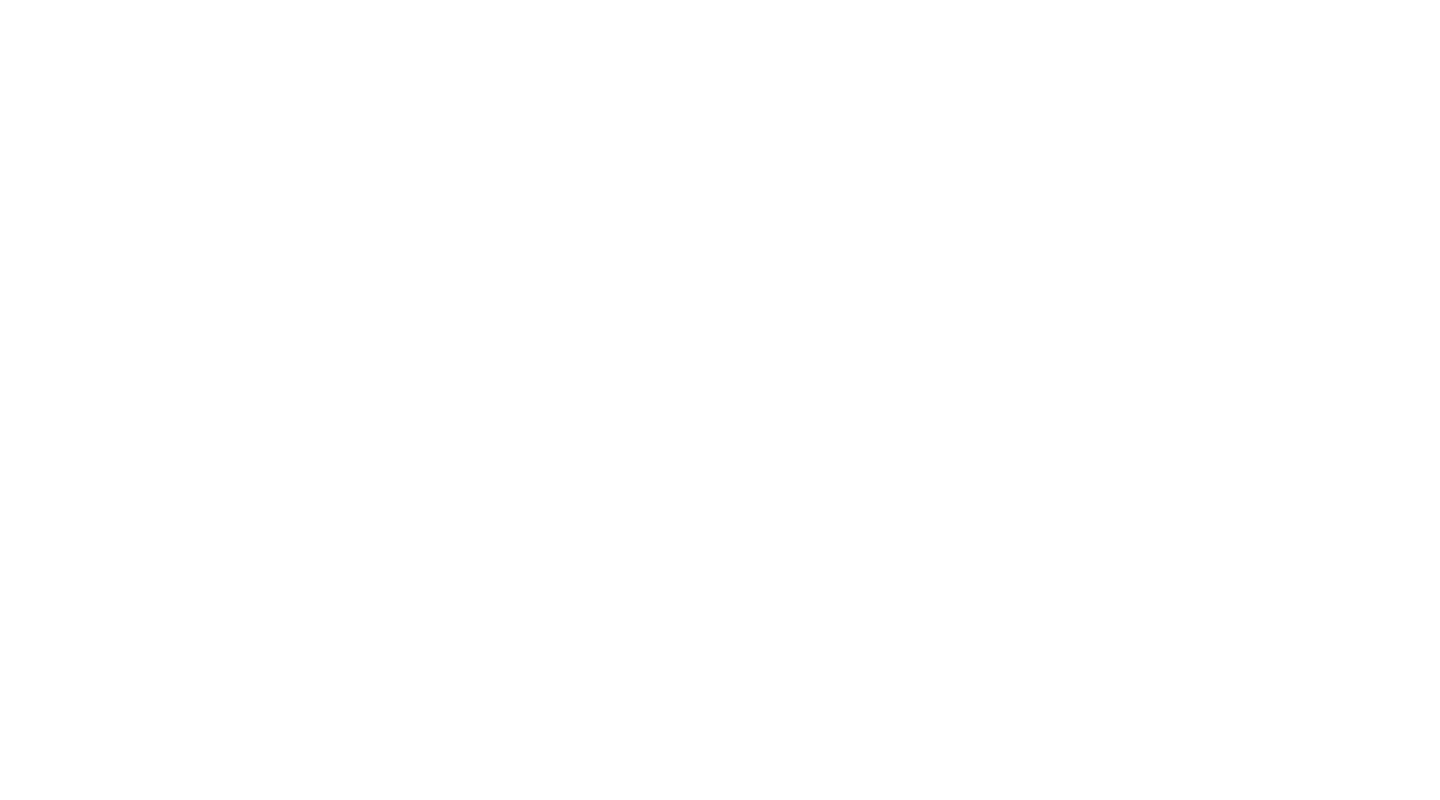
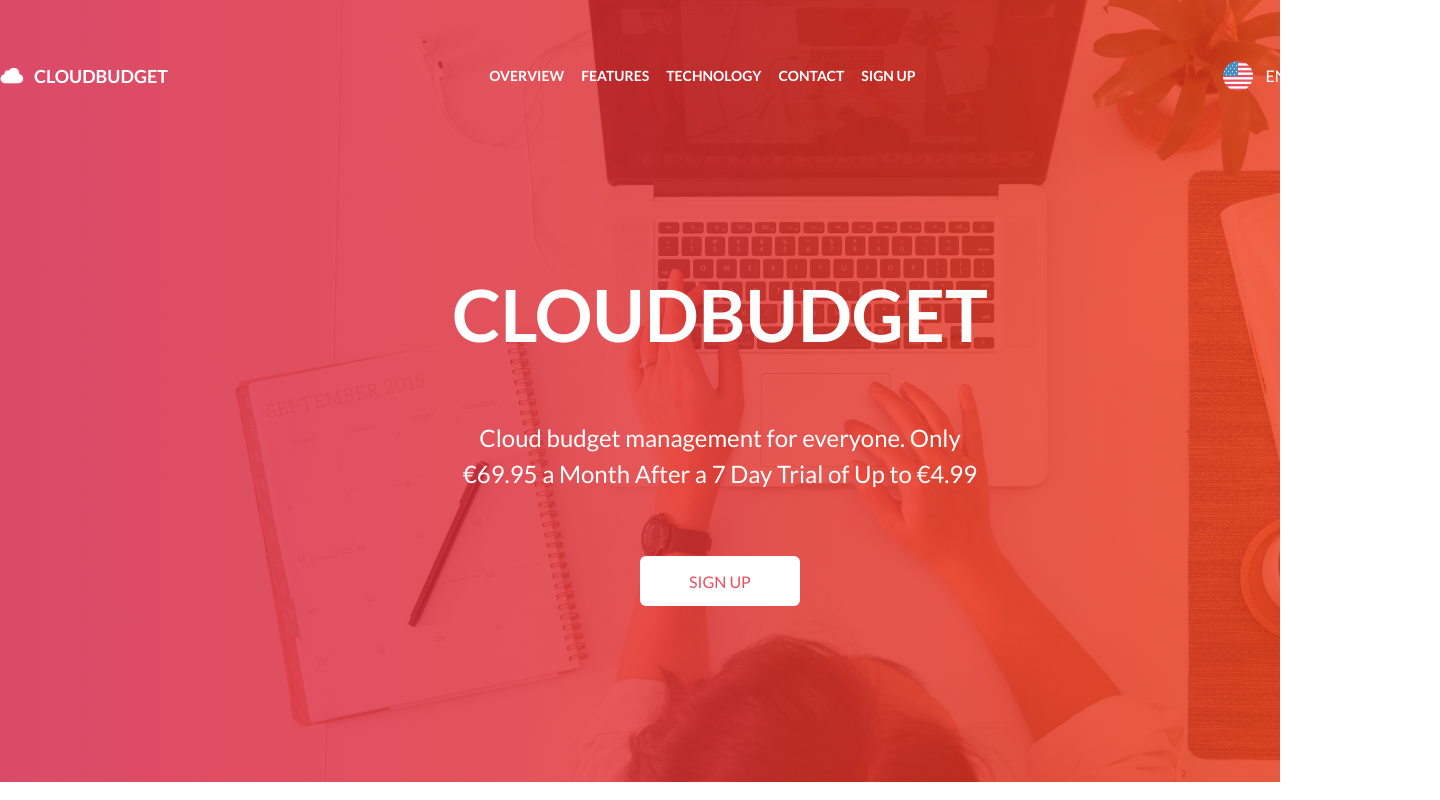
Before and after one commit to exet18/CloudBudget, a website: page index.html in a window 1280 px wide. Shown: the whole page, 1440 px wide, since content can reach past the window. Drawn offline with Linux system fonts and the light colour scheme.

Commit message:
Maded header website

```diff
--- a/index.html
+++ b/index.html
@@ -4,8 +4,46 @@
     <meta charset="UTF-8">
     <title>Title</title>
     <link rel="stylesheet" href="style.css">
+    <link rel="preconnect" href="https://fonts.googleapis.com">
+    <link rel="preconnect" href="https://fonts.gstatic.com" crossorigin>
+    <link href="https://fonts.googleapis.com/css2?family=Lato:ital,wght@0,400;0,700;1,700&display=swap" rel="stylesheet">
 </head>
 <body>
-
+    <header>
+        <div class="header">
+            <div class="header-back-info-container">
+                <div class="header-container">
+                    <div class="header-menu">
+                        <div class="logo">
+                            <img src="./source/header-image/cloud.png" alt="Wrong" width="24" height="17">
+                            <p class="logo_text">CloudBudget</p>
+                        </div>
+                        <div class="menu-navbar">
+                            <ul class="navbar">
+                                <a href="#"><li>OVERVIEW</li></a>
+                                <a href="#"><li>FEATURES</li></a>
+                                <a href="#"><li>TECHNOLOGY</li></a>
+                                <a href="#"><li>CONTACT</li></a>
+                                <a href="#"><li>SIGN UP</li></a>
+                            </ul>
+                        </div>
+                        <div class="language navbar login">
+                            <img src="./source/header-image/flag.png" alt="Wrong" width="32" height="32" class="language-flag">
+                            <p class="nav-language">EN</p>
+                            <img src="./source/header-image/triangle.png" alt="Wrong" width="12" height="7" class="nav-triangle">
+                            <a href="#" class="nav-login"><p>Login</p></a>
+                        </div>
+                    </div>
+                    <div class="header-info">
+                        <h1 class="info-text">CloudBudget</h1>
+                        <p class="main-info">
+                            Cloud budget management for everyone. Only €69.95 a Month After a 7 Day Trial of Up to €4.99
+                        </p>
+                        <a href="" class="header-signup"><p>SIGN UP</p></a>
+                    </div>
+                </div>
+            </div>
+        </div>
+    </header>
 </body>
 </html>
--- a/style.scss
+++ b/style.scss
@@ -0,0 +1,139 @@
+$generalWidth: 100%;
+$contentWidth: 1440px;
+body{
+  padding: 0;
+  margin: 0;
+}
+.header{
+  background: url("./source/header-image/back.jpg");
+  background-size: cover;
+  width: $generalWidth;
+  height: 782px;
+  display: flex;
+  margin-left: auto;
+  margin-right: auto;
+
+  .header-back-info-container{
+    background: linear-gradient(90deg, rgba(213, 32, 71, 0.8) 0%, rgba(238, 61, 27, 0.8) 100%);
+    height: 782px;
+    width: $generalWidth;
+
+    .header-container{
+      max-width: 1440px;
+      display: flex;
+      flex-direction: column;
+      margin-left: auto;
+      margin-right: auto;
+      padding-top: 50px;
+    }
+  }
+}
+.header-menu {
+  width: $contentWidth;
+  font-family: 'Lato', sans-serif;
+  margin: 0;
+  display: flex;
+  justify-content: space-between;
+  align-items: center;
+  padding-bottom: 170px;
+  .logo {
+    font-weight: 700;
+    display: flex;
+    align-items: center;
+    p {
+      margin: 0;
+      padding-left: 10px;
+      text-transform: uppercase;
+      color: #ffff;
+      font-size: 18px;
+    }
+  }
+  .menu-navbar{
+    .navbar{
+      font-weight: 700;
+      padding: 0;
+      text-align: center;
+      list-style-type: none;
+      display: flex;
+      width: 445px;
+      a{
+        text-decoration: none;
+        color: white;
+        font-size: 14px;
+        padding-left: 17px;
+        :hover{
+          text-decoration: underline;
+        }
+      }
+    }
+  }
+  .login{
+    display: flex;
+    align-items: center;
+    .nav-login{
+      display: flex;
+      text-decoration: none;
+      color: #ffff;
+      font-weight: 400;
+      border: 1px solid #FFFFFF;
+      box-sizing: border-box;
+      border-radius: 6px;
+      align-items: center;
+      width: 100px;
+      height: 40px;
+      p{
+        margin-left: auto;
+        margin-right: auto;
+      }
+    }
+    .nav-language{
+      color: #ffff;
+      padding-right: 12px;
+    }
+    .language-flag{
+      padding-right: 12px;
+    }
+    .nav-triangle{
+      padding-right: 29px;
+    }
+  }
+}
+.header-info{
+  font-family: 'Lato', sans-serif;
+  display: flex;
+  flex-direction: column;
+  justify-content: center;
+  width: $contentWidth;
+  .info-text{
+    font-weight: 700;
+    font-size: 72px;
+    text-align: center;
+    color: #FFFFFF;
+    text-transform: uppercase;
+    padding-bottom: 39px;
+    margin: 0;
+  }
+  .main-info{
+    width: 540px;
+    padding-bottom: 40px;
+    color: #FFFFFF;
+    font-size: 24px;
+    text-align: center;
+    line-height: 150%;
+    margin-left: auto;
+    margin-right: auto;
+  }
+  .header-signup{
+    text-decoration: none;
+    background-color: #FFFFFF;
+    width: 160px;
+    height: 50px;
+    border-radius: 6px;
+    text-transform: uppercase;
+    text-align: center;
+    align-content: center;
+    color: #ED4C5C;
+    margin-left: auto;
+    margin-right: auto;
+  }
+}
```
Also changed, not shown: source/header-image/back.jpg (added), source/header-image/cloud.png (added), source/header-image/flag.png (added), source/header-image/triangle.png (added), style.css, 1 other file.
